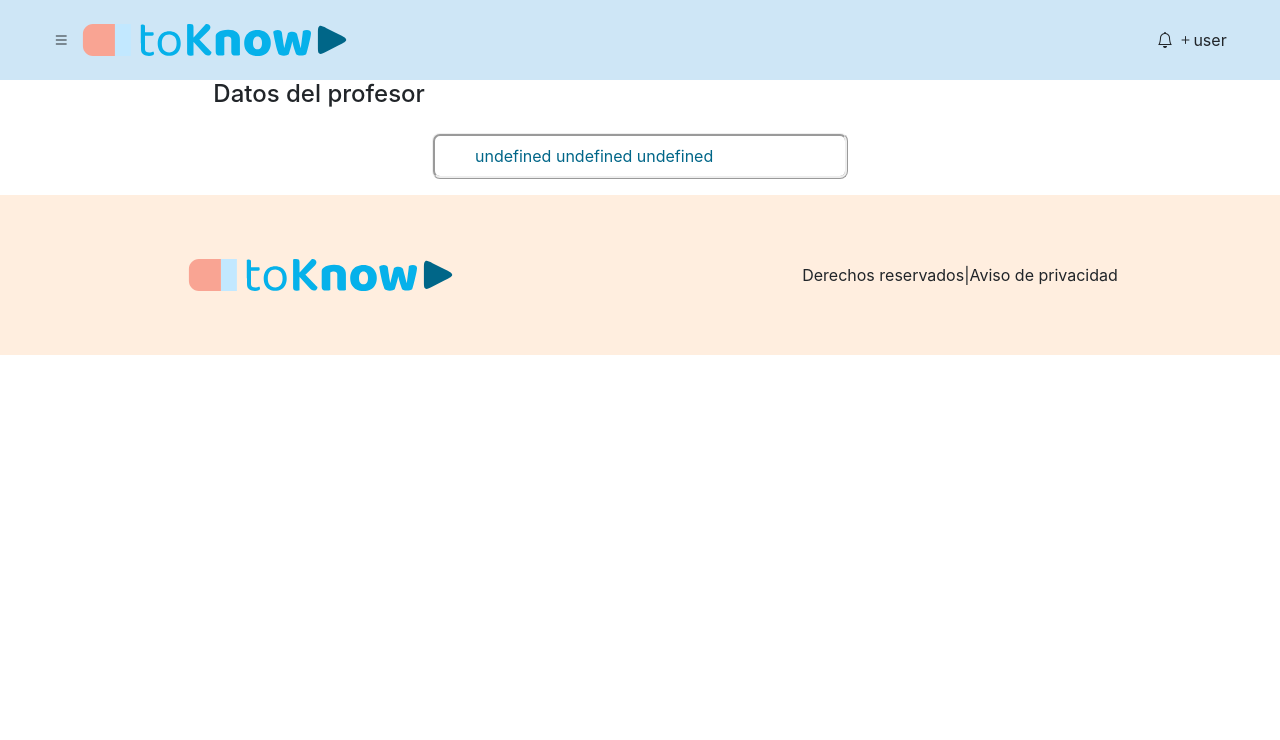
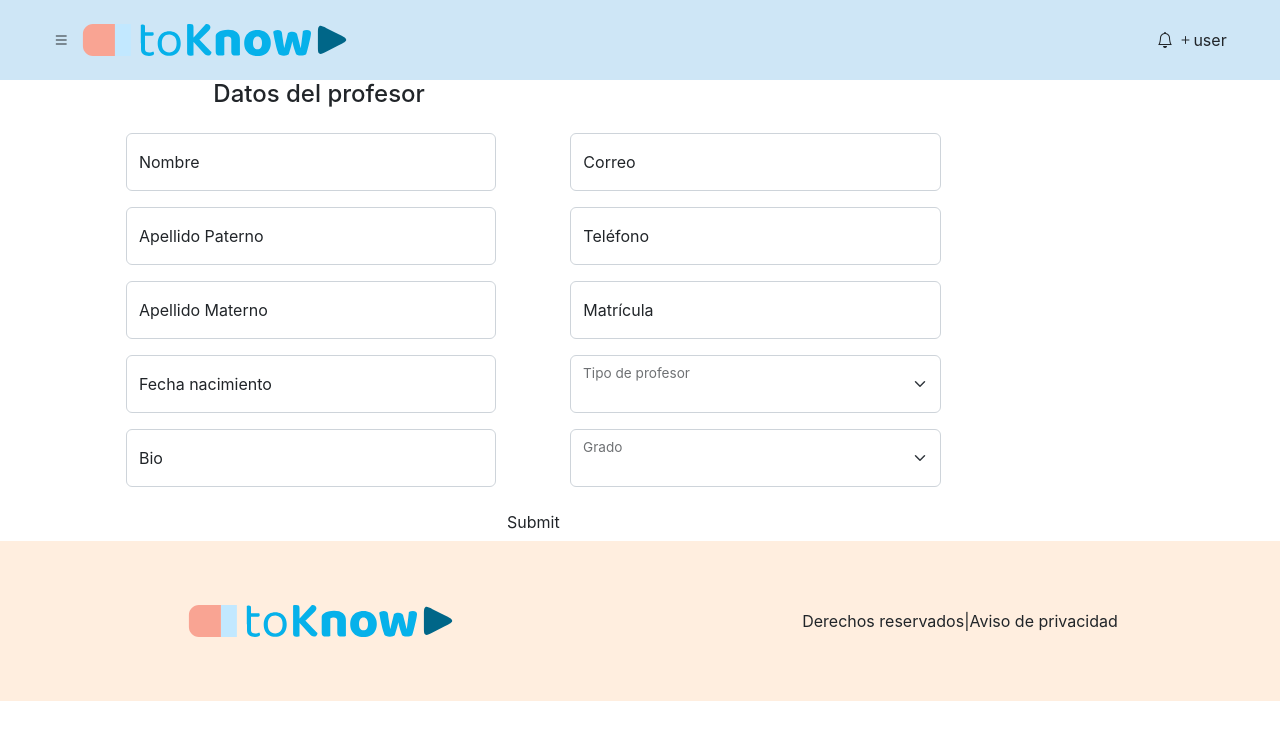
Before and after one commit to to-know-g19/TOKNOW_FE, a Next.js app: page /grouplist/1/1 in a window 1280 px wide. Shown: the top 740 px of the page. Built offline with nearby package versions, Linux system fonts and the light colour scheme; no server answers.

Commit message:
created prototype for the teacherInfo component and added it into teacherId

```diff
--- /dev/null
+++ b/components/TeacherInfo/TeacherInfo.js
@@ -0,0 +1,153 @@
+import React from 'react'
+
+export default function TeacherInfo() {
+    return (
+
+        <div className='d-flex col-12  '>
+            {/* <div className='col-lg-1 '>
+                <Link className='col-lg-12' href='/teachers'><button className='col-12'>profesores</button></Link>
+            </div> */}
+            <form className='d-flex mt-3 col-10 flex-column align-items-center justify-content-center'>
+                <div className='col-10 d-flex flex-wrap justify-content-around'>
+
+                    <div className='d-flex col-5 flex-column'>
+                        <div className="form-floating mb-3">
+                            <input
+                                name='name'
+                                className="form-control"
+                                placeholder='Nombre'
+                                 ></input>
+
+                            <label>Nombre</label>
+                        </div>
+                    </div>
+
+                    <div className='d-flex col-5 flex-column'>
+                        <div className="form-floating mb-3">
+                            <input
+                                type="email"
+                                name='email'
+                                className="form-control"
+                                placeholder='Correo'
+                                ></input>
+
+                            <label>Correo</label>
+                        </div>
+                    </div>
+
+                    <div className='d-flex col-5 flex-column'>
+                        <div className="form-floating mb-3">
+                            <input
+                                name='lastNameA'
+                                className="form-control"
+                                placeholder='Apellido Paterno'
+                                ></input>
+
+                            <label>Apellido Paterno</label>
+                        </div>
+                    </div>
+
+                    <div className='d-flex col-5 flex-column '>
+                        <div className="form-floating mb-3">
+                            <input
+                                type='number'
+                                name='phone'
+                                className="form-control"
+                                placeholder='Teléfono'
+                                ></input>
+                            <label>Teléfono</label>
+                        </div>
+                    </div>
+
+                    <div className='d-flex col-5 flex-column'>
+                        <div className="form-floating mb-3">
+                            <input
+                                name='lastNameB'
+                                className="form-control"
+                                placeholder='Apellido Materno'
+                                ></input>
+
+                            <label>Apellido Materno</label>
+                        </div>
+                    </div>
+
+                    <div className='d-flex col-5 flex-column'>
+                        <div className="form-floating mb-3">
+                            <input
+                                name='matricula'
+                                className="form-control"
+                                placeholder='Matrícula'
+                                ></input>
+                            <label>Matrícula</label>
+                        </div>
+                    </div>
+
+
+
+                    <div className='d-flex col-5 flex-column'>
+                        {/* hay que ver cómo vamos a implementar la fecha */}
+                        <div className="form-floating mb-3">
+                            <input
+                                type='number'
+                                name='citydateOfBirth'
+                                className="form-control"
+                                placeholder='Ej. 24011996'
+                                ></input>
+                            <label>Fecha nacimiento</label>
+                        </div>
+                    </div>
+
+                    <div className='d-flex col-5 flex-column'>
+                        {/* tiene que cumplir uno de la lista en el back. hacer con desplegable */}
+                        <div className="form-floating mb-3">
+                            <select
+                                name='tipoProfesor'
+                                className="form-control form-select"
+                                >
+
+                            </select>
+
+                            <label>Tipo de profesor</label>
+                        </div>
+                    </div>
+
+                    <div className='d-flex col-5 flex-column'>
+                        <div className="form-floating mb-3">
+                            <input
+                                name='bio'
+                                className="form-control"
+                                placeholder='Bio'
+                                ></input>
+                            <label>Bio</label>
+                        </div>
+                    </div>
+
+                    <div className='d-flex col-5 flex-column'>
+                        <div className="form-floating mb-3">
+                            <select
+                                name='grade'
+                                className="form-control form-select"
+                               >
+
+                            </select>
+
+                            <label>Grado</label>
+                        </div>
+                    </div>
+
+                    {/* <div className='d-flex col-6 flex-column'>
+                        <label>Grupo</label>
+                        <input name='' {...register("")} placeholder='Grupo'></input>
+                        en el modelo se toma de otra colección
+                    </div> */}
+
+                </div>
+
+                <div className='d-flex col-lg-4 justify-content-around'>
+                    <input className='btn col-12' type='submit'></input>
+                </div>
+
+            </form>
+        </div>
+    )
+}
--- a/pages/grouplist/[groupId]/[teacherId]/index.js
+++ b/pages/grouplist/[groupId]/[teacherId]/index.js
@@ -2,6 +2,7 @@ import React, { useEffect, useState } from 'react'
 import { useRouter } from 'next/router'
 import TeacherRectangle from '../../../../components/teacherRectangle/TeacherRectangle'
 import Layout from '../../../../components/Layout'
+import TeacherInfo from '../../../../components/TeacherInfo/TeacherInfo'
 
 export default function Teacher() {
     const router = useRouter()
@@ -42,8 +43,7 @@ export default function Teacher() {
                         </div>
 
                         {!!teacher &&
-                            <TeacherRectangle
-                                teacher={teacher}
+                            <TeacherInfo
                             />
                         }
                     </div>
```
